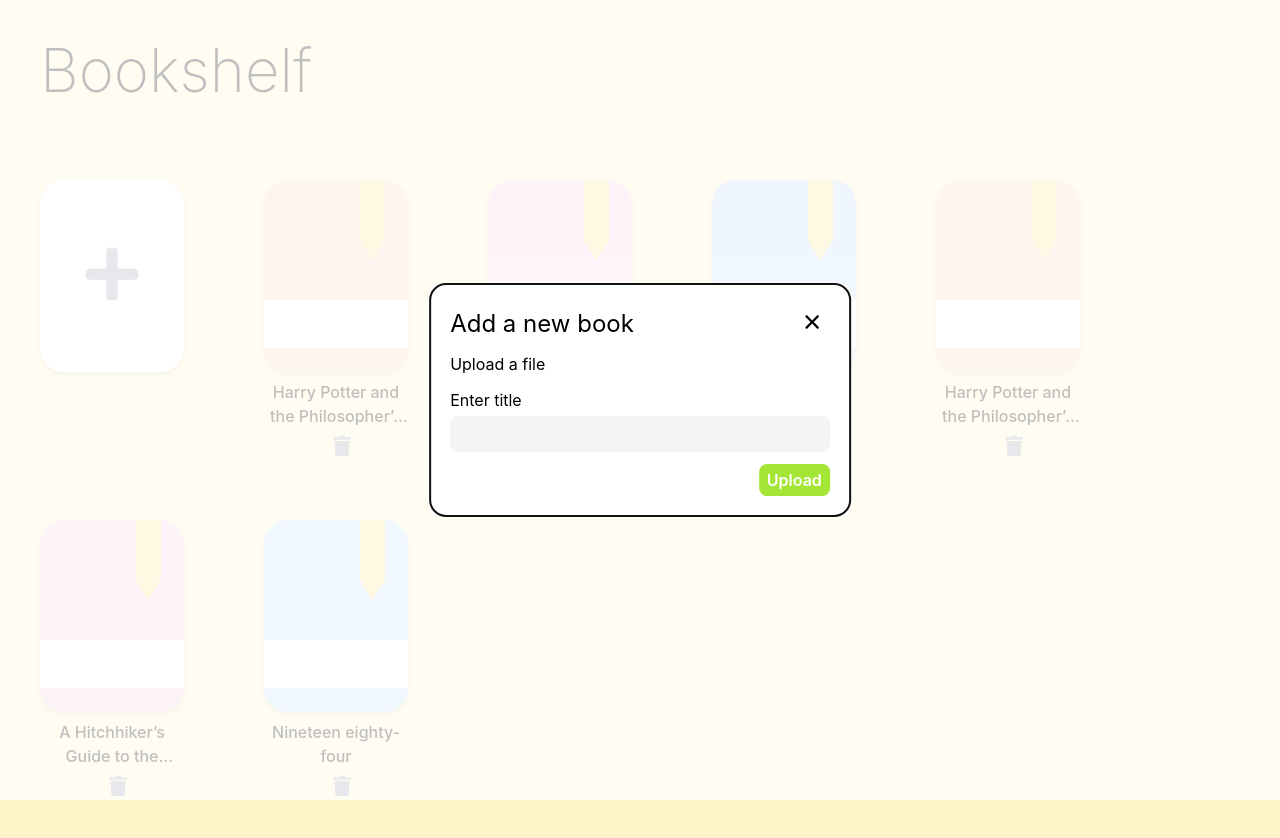
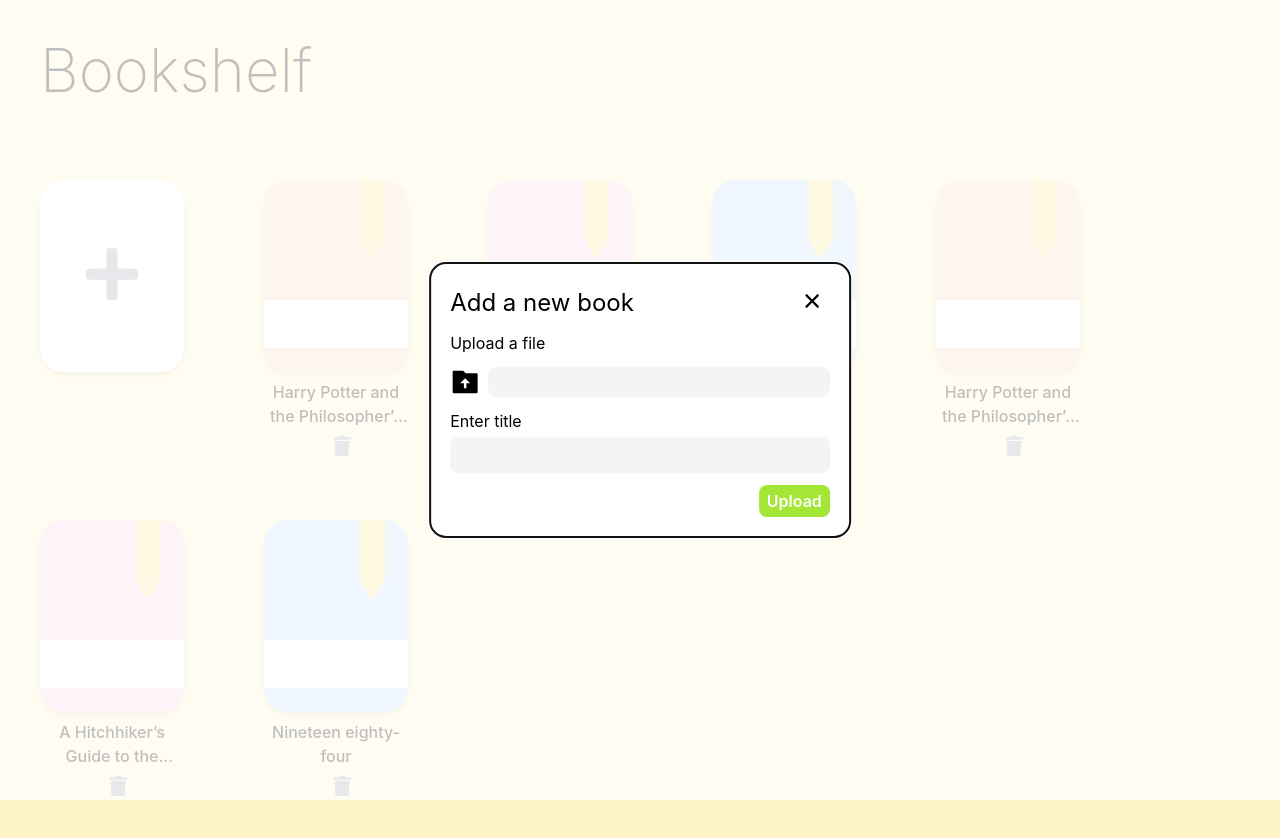
Before and after one commit to pjyi2147/StorybookGPT, a React (Create React App) app in the folder storybook-ai/: page / in a window 1280 px wide. Both pictures are taken after a click on the element 112 px from the left and 276 px from the top of the page. Shown: the top 838 px of the page. Built offline with nearby package versions, Linux system fonts and the light colour scheme.

Commit message:
updated add card css

```diff
--- a/storybook-ai/src/components/AddCard.js
+++ b/storybook-ai/src/components/AddCard.js
@@ -1,6 +1,7 @@
 import React from "react";
 import { FaPlus } from "react-icons/fa";
 import { IoIosClose } from "react-icons/io"
+import { RiFolderUploadFill } from "react-icons/ri"
 import { useState } from 'react';
 import Modal from "react-modal";
 
@@ -22,13 +23,17 @@ export default function AddCard() {
         >
           <div className="flex flex-row justify-between">
             <div className="text-2xl self-end pr-40">Add a new book</div>
-            <button onClick={closeModal}><IoIosClose className="text-4xl" /></button>
+            <button onClick={closeModal}><IoIosClose className="hover:scale-110 text-4xl" /></button>
           </div>
           <div>Upload a file</div>
+          <div className="flex flex-row justify-between">
+            <button><RiFolderUploadFill className="hover:text-zinc-500 text-3xl" /></button>
+            <div className="bg-zinc-100 w-full ml-2 rounded-lg border-0"></div>
+          </div>
           <form className="flex flex-col">
             <label>Enter title</label>
             <input type="text" id="bookTitle" className="my-1 text-sm bg-zinc-100 rounded-lg border-0" required/>
-            <button type="submit" className="w-max self-end mt-2 px-2 py-1 rounded-lg font-semibold text-white bg-lime-400">Upload</button>
+            <button type="submit" className="hover:brightness-75 w-max self-end mt-2 px-2 py-1 rounded-lg font-semibold text-white bg-lime-400">Upload</button>
           </form>
       </Modal>
       <div className="hover:brightness-75 h-48 m-10 cursor-pointer" onClick={openModal}>
```
